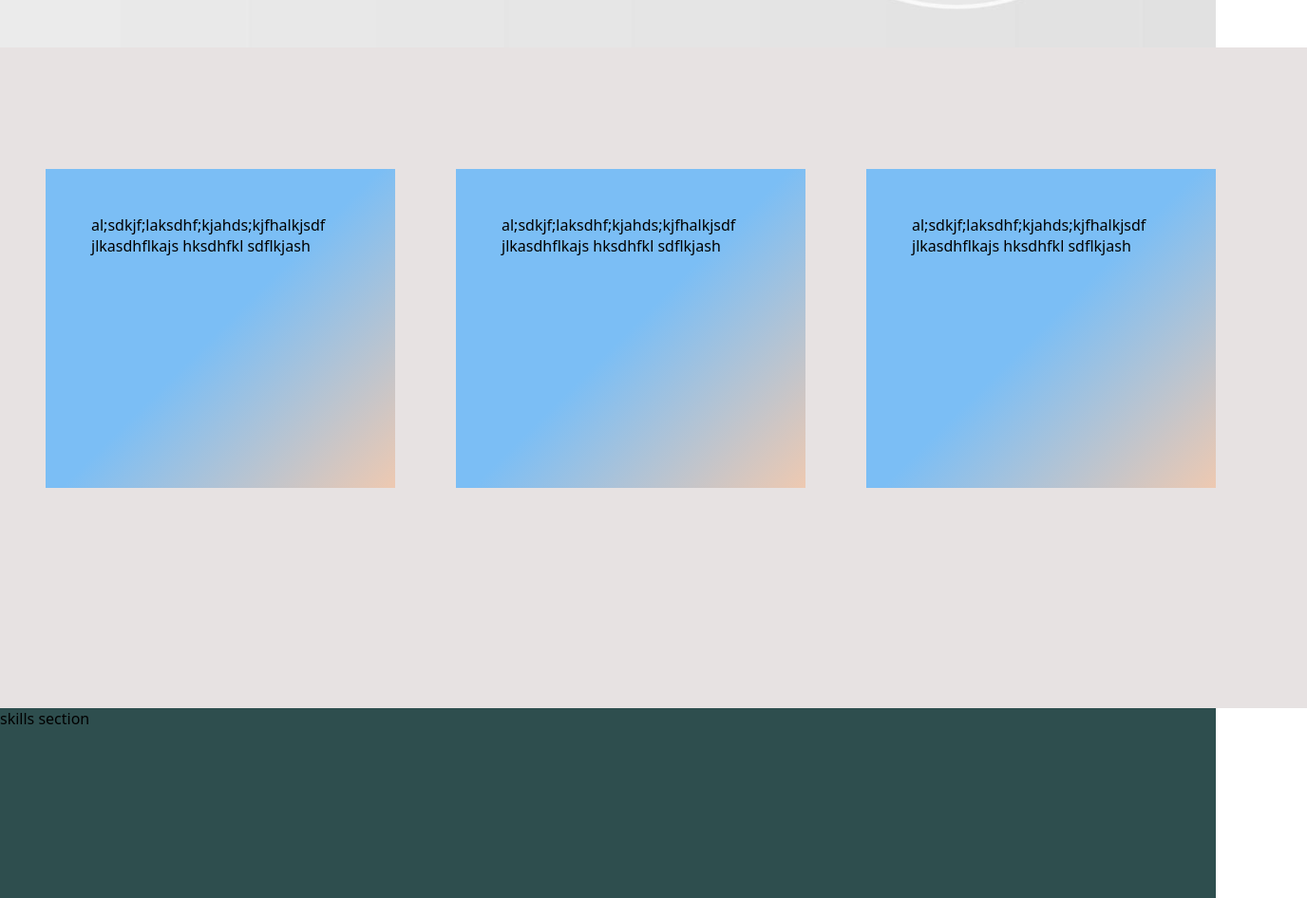
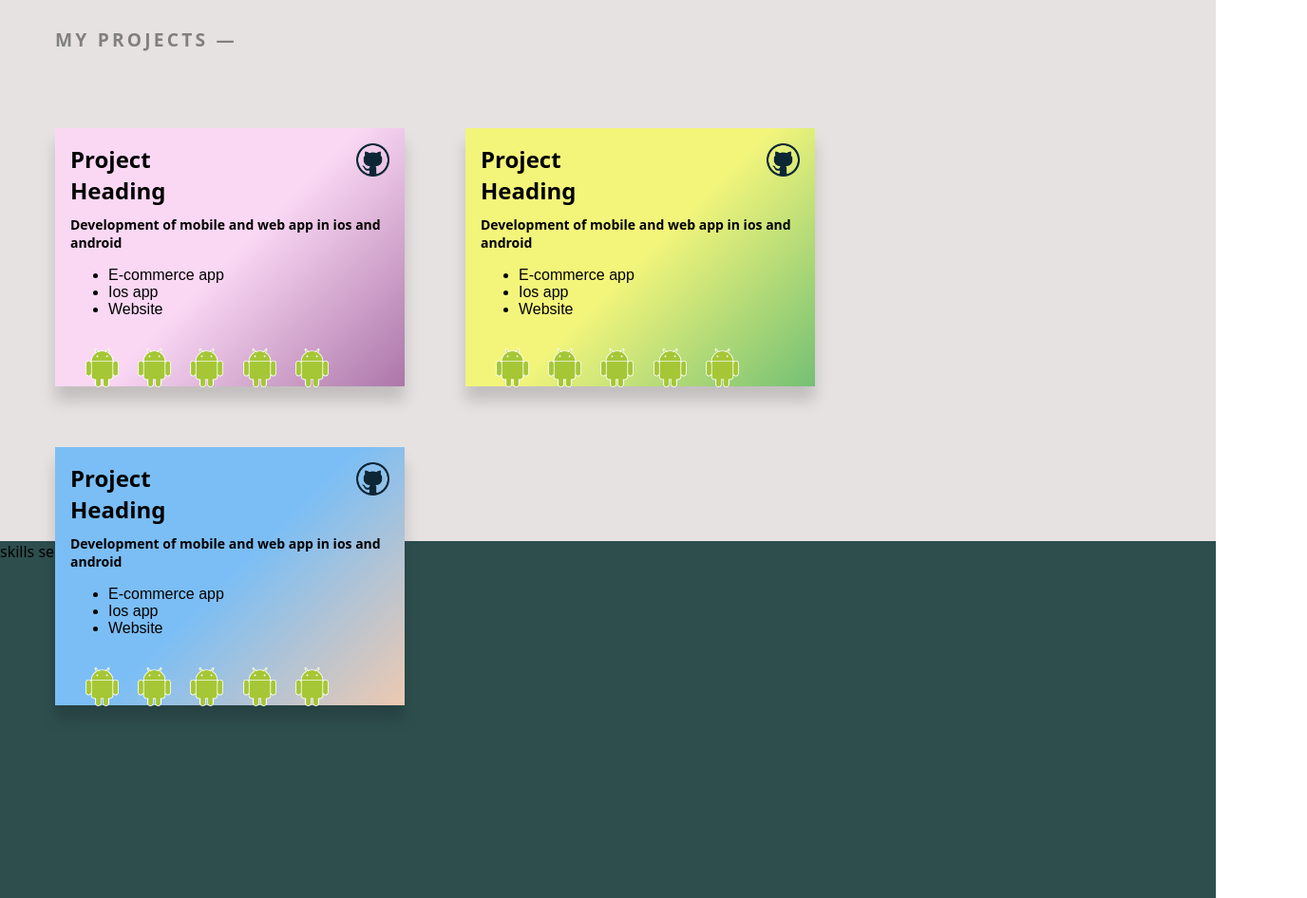
Before and after one commit to Tc1122/ansif-static-website, a plain HTML site: page index.html in a window 1280 px wide. Shown: the part 700-1646 px from the top of the page at 95% size, 1376 px wide, since content can reach past the window. Drawn offline with Linux system fonts and the light colour scheme.

Commit message:
create enjoyable project section

```diff
--- a/index.html
+++ b/index.html
@@ -18,10 +18,73 @@
     </div>
     <div class="projects">
         <section id="projects">
+            <H2 class="section-2-title">MY  PROJECTS —</H2>
             <div class="project-wrapper">
-                <div class="project-box">al;sdkjf;laksdhf;kjahds;kjfhalkjsdf jlkasdhflkajs hksdhfkl sdflkjash</div>
-                <div class="project-box">al;sdkjf;laksdhf;kjahds;kjfhalkjsdf jlkasdhflkajs hksdhfkl sdflkjash</div>
-                <div class="project-box">al;sdkjf;laksdhf;kjahds;kjfhalkjsdf jlkasdhflkajs hksdhfkl sdflkjash</div>
+                <div class="project-box" id="background-colour-1">
+                    <div class="project-box-content">
+                       <div class="project-box-content-title">
+                        <h1 >Project Heading</h1>
+                        <a class="github-link" href="#"><img src="./images/github-512.webp" alt="" style="max-height: 35px;"></a>
+
+                       </div>
+                       <h6 class="project-description">Development of mobile and web app in ios and android</h6>
+                       <ul class="Lists" style="list-style-type: disc;">
+                        <li>E-commerce app</li>
+                        <li>Ios app</li>
+                        <li>Website</li>
+                     </ul>
+                     <div class="icons">
+                        <img src="./images/Android_robot.svg.png" class="project-icons">
+                        <img src="./images/Android_robot.svg.png" class="project-icons">
+                        <img src="./images/Android_robot.svg.png" class="project-icons">
+                        <img src="./images/Android_robot.svg.png" class="project-icons">
+                        <img src="./images/Android_robot.svg.png" class="project-icons">
+                        </div>
+                    </div>
+                </div>
+                <div class="project-box" id="background-colour-2">
+                    <div class="project-box-content">
+                        <div class="project-box-content-title">
+                         <h1 >Project Heading</h1>
+                         <a class="github-link" href="#"><img src="./images/github-512.webp" alt="" style="max-height: 35px;"></a>
+
+                        </div>
+                        <h6 class="project-description">Development of mobile and web app in ios and android</h6>
+                        <ul class="Lists" style="list-style-type: disc;">
+                           <li>E-commerce app</li>
+                           <li>Ios app</li>
+                           <li>Website</li>
+                        </ul>
+                        <div class="icons">
+                            <img src="./images/Android_robot.svg.png" class="project-icons">
+                            <img src="./images/Android_robot.svg.png" class="project-icons">
+                            <img src="./images/Android_robot.svg.png" class="project-icons">
+                            <img src="./images/Android_robot.svg.png" class="project-icons">
+                            <img src="./images/Android_robot.svg.png" class="project-icons">
+                            </div>
+                     </div>
+                </div>
+                <div class="project-box" id="background-colour-3">
+                    <div class="project-box-content">
+                        <div class="project-box-content-title">
+                         <h1 >Project Heading</h1>
+                         <a class="github-link" href="#"><img src="./images/github-512.webp" alt="" style="max-height: 35px;"></a>
+                        </div>
+                        <h6 class="project-description">Development of mobile and web app in ios and android</h6>
+                        <ul class="Lists" style="list-style-type: disc;">
+                            <li>E-commerce app</li>
+                            <li>Ios app</li>
+                            <li>Website</li>
+                         </ul>
+                         <div class="icons">
+                         <img src="./images/Android_robot.svg.png" class="project-icons">
+                         <img src="./images/Android_robot.svg.png" class="project-icons">
+                         <img src="./images/Android_robot.svg.png" class="project-icons">
+                         <img src="./images/Android_robot.svg.png" class="project-icons">
+                         <img src="./images/Android_robot.svg.png" class="project-icons">
+                         </div>
+                     </div>
+                </div>
 
             </div>
         </section>
--- a/style.css
+++ b/style.css
@@ -4,7 +4,7 @@
     background-color: rgb(255, 254, 254);
     background-image: url(./images/kuku.jpg);
     background-repeat: no-repeat;
-    background-size: 1350px 750px
+    background-size: 1350px 750px;
 }
 .name h5{
     font-weight: 700;
@@ -62,20 +62,49 @@
     letter-spacing: 2px;
     font-size: 13px;
 }
+.section-2-title{
+    color: gray;
+    font-weight: 600;
+    letter-spacing: 0.2rem;
+    font-size: 1.2rem;
+
+}
 .projects{
     width: 100%;
     height: 600px;
-    padding: 3rem;
+    margin-top: -80px;
     background-color: rgb(231 226 226);
+
+}
+#projects{
+    padding: 58px;
 }
 .project-box{
-    padding: 3rem;
+    padding: 1rem;
     display: flex;
     position: relative;
     height: 15rem;
     flex-direction: column;
-    justify-content: space-between;
+    box-shadow: 0 15px 15px rgb(0 0 0 / 16%);
+}
+#background-colour-1{
+    background-image: linear-gradient(135deg,#fad8f4 50%,#ac76a9);
+
+}
+#background-colour-2{
+    background-image: linear-gradient(135deg,#f3f57b 50%,#74c074);
+}
+#background-colour-3{
     background-image: linear-gradient(135deg,#7bbef5 50%,#eec9b1);
+}
+.project-box-content{
+    height: 100%;
+    display: contents;
+    transition-property: color;
+    transition-duration: .5s;
+    transition-timing-function: ease-in-out;
+    transition-delay: .1s;
+
 }
 .project-wrapper{
     margin-top: 5rem;
@@ -83,8 +112,34 @@
     grid-template-columns: repeat(auto-fit,minmax(23rem,0fr));;
     grid-gap: 4rem;
 }
-#projects{
+.project-box-content-title{
+    display: flex;
+}
+.github-link{
+    margin-left: 7rem;
+}
+.project-description{
+    font-weight: 600;
+    font-size: 14px;
+    margin-top: 10px;
+}
+.Lists{
+    font-size: 16px;
+    font-weight: 500;
+    font-family: sans-serif;
 
+}
+/* .icons{
+    display: grid;
+} */
+/* .icon-child{
+    width: 35px;
+    height: 35px;
+} */
+.project-icons{
+    max-width: 35px;
+    margin-top: 1rem;
+    margin-left: 1rem;
 }
 .skills{
     width: 100%;
```
Also changed, not shown: images/Android_robot.svg.png (added), images/github-512.webp (added).
